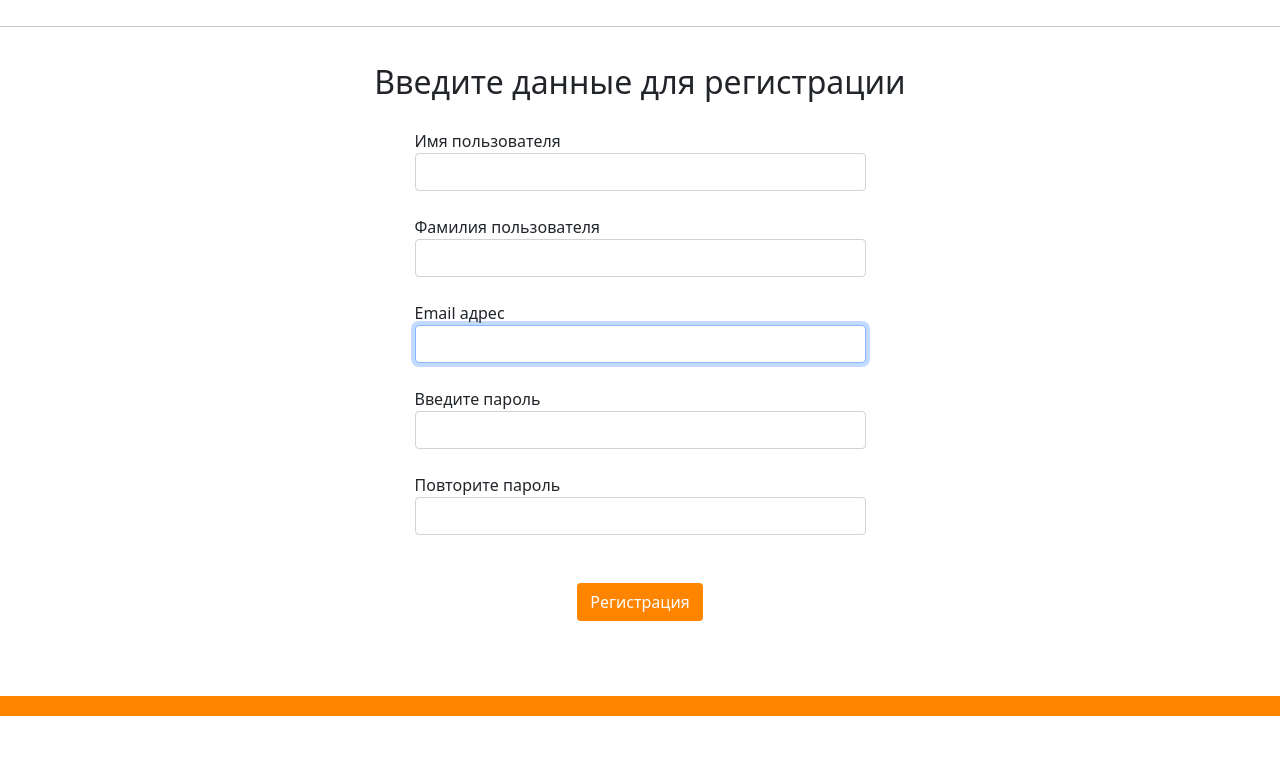
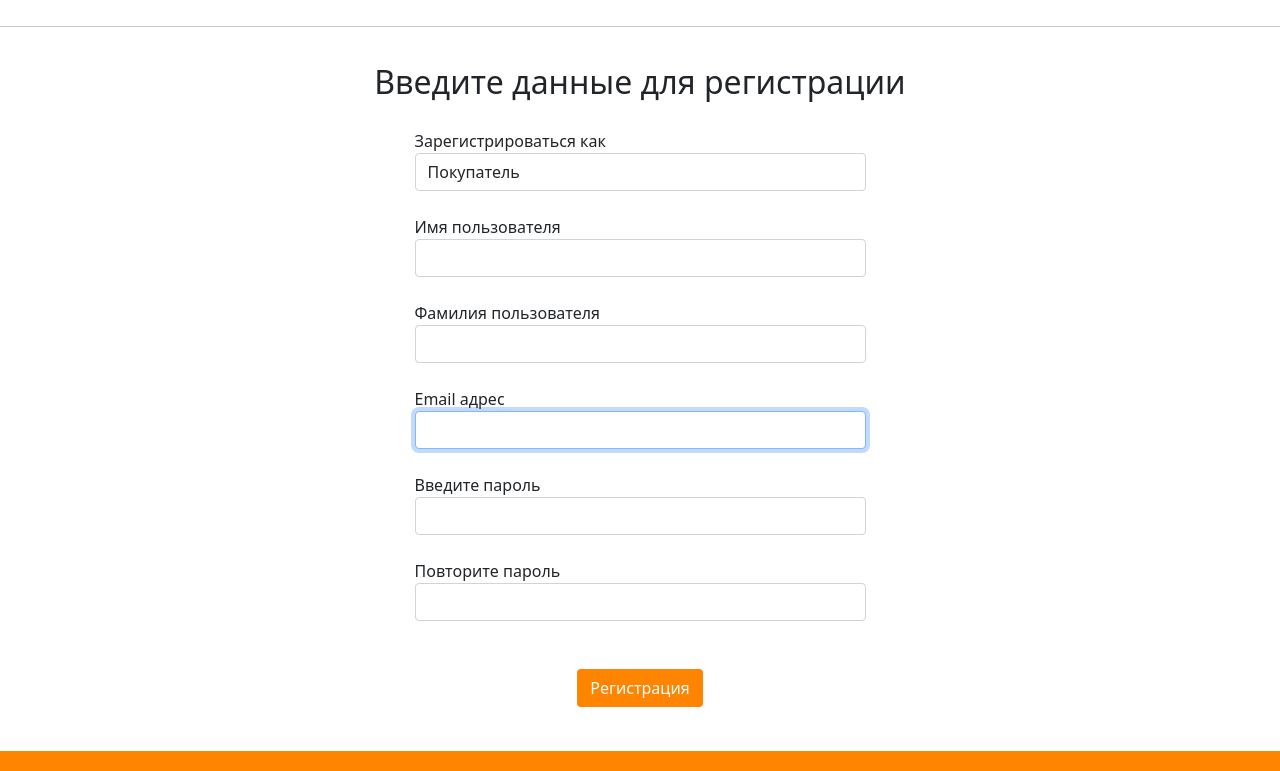
Before and after one commit to alvinist27/djangoShop, a Django app: page /users/register in a window 1280 px wide. Shown: the part 84-855 px from the top of the page. Before the commit the page ends 800 px from the top, so only its background shows below. Run offline with Django 4.2, Linux system fonts and the light colour scheme; some libraries are stand-ins or nearby versions.

Commit message:
Added choicefield group in registration form

```diff
--- a/app_users/forms.py
+++ b/app_users/forms.py
@@ -2,6 +2,11 @@
 from django import forms
 from django.contrib.auth.forms import UserCreationForm
 from app_shop.models import User
+
+GROUP_CHOICES = (
+    ('1', 'Покупатель'),
+    ('2', 'Продавец'),
+)
 
 
 class AuthForm(forms.Form):
@@ -11,6 +16,7 @@
 
 
 class RegistrationForm(UserCreationForm):
+    group = forms.ChoiceField(choices=GROUP_CHOICES, required=True, label='Зарегистрироваться как')
     name = forms.CharField(max_length=40, required=True, label='Имя пользователя')
     surname = forms.CharField(max_length=50, required=True, label='Фамилия пользователя')
     email = forms.EmailField(label='Email адрес', required=True)
--- a/templates/app_users/register.html
+++ b/templates/app_users/register.html
@@ -25,6 +25,7 @@
                     {% endif %}
                     <form method="post">
                         {% csrf_token %}
+                        {{ form.group |as_crispy_field }}<br>
                         {{ form.name |as_crispy_field }}<br>
                         {{ form.surname |as_crispy_field }}<br>
                         {{ form.email|as_crispy_field }}<br>
```
